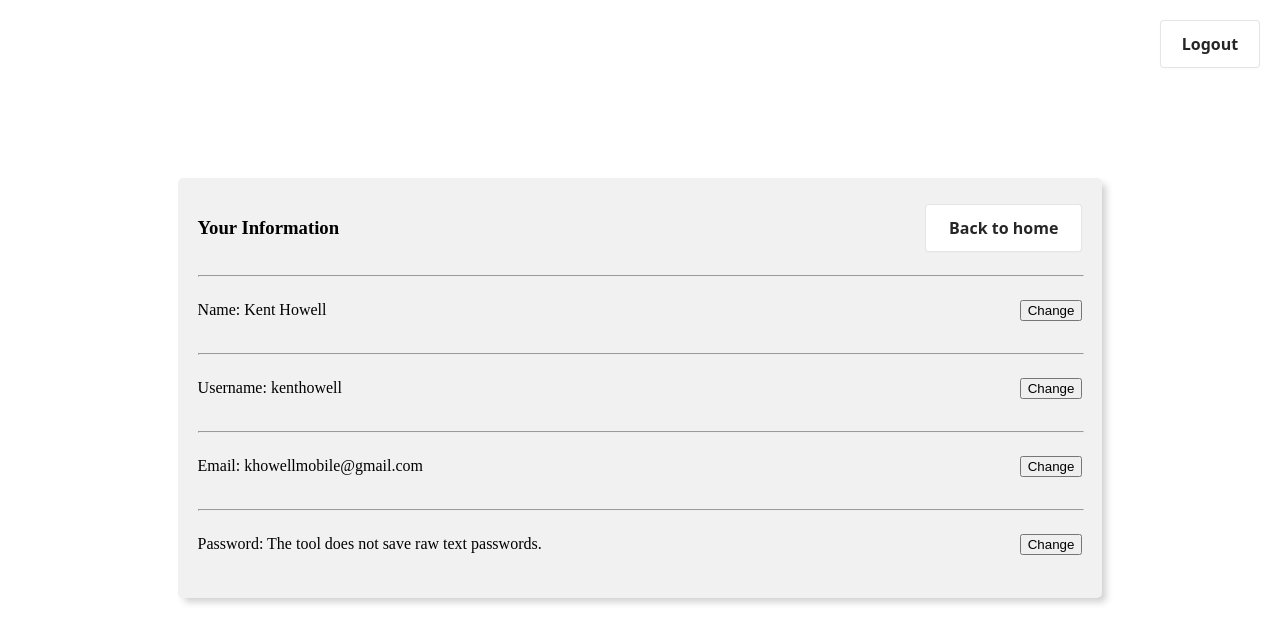
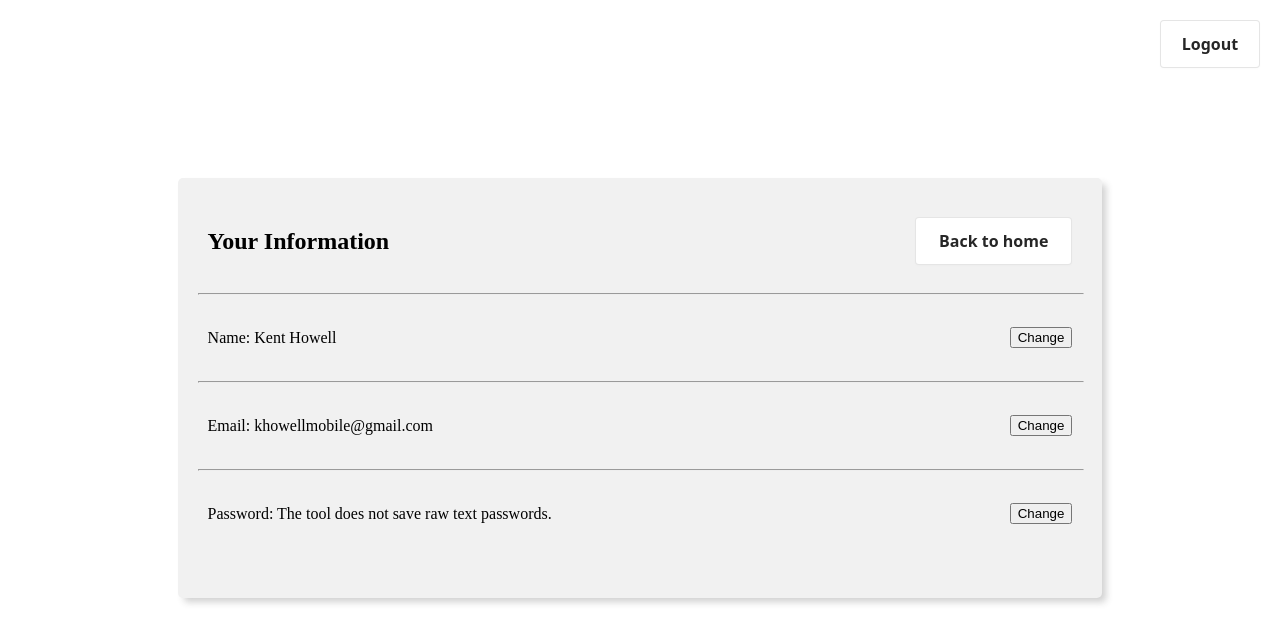
Before and after one commit to khowellmobile/practice-cs-tool, a Django app: page /change_account/ in a window 1280 px wide. Shown: the top 643 px of the page. Run offline with Django 4.2, Linux system fonts and the light colour scheme; a user stored in the database is signed in.

Commit message:
Updated change account style and js

```diff
--- a/cs_app/static/css/change_account_style.css
+++ b/cs_app/static/css/change_account_style.css
@@ -7,7 +7,7 @@
   display: flex;
   justify-content: space-between;
   align-items: center;
-  margin-bottom: 10px;
+  margin: 10px;
 }
 
 hr {
--- a/cs_app/static/css/create_account_style.css
+++ b/cs_app/static/css/create_account_style.css
@@ -26,5 +26,5 @@ form > button {
 }
 
 div.card-1 {
-  height: 70%;
+  height: 80%;
 }
--- a/cs_app/templates/change_account.html
+++ b/cs_app/templates/change_account.html
@@ -19,7 +19,7 @@
                 onclick="redirectTo('/logout/')">Logout</button>
             <div class="card-2">
                 <div class="row">
-                    <h3>Your Information</h3>
+                    <h2>Your Information</h2>
                     <button id="homeButton" class="button-3"
                         onclick="redirectTo('/home/')">Back to home</button>
                 </div>
@@ -37,11 +37,6 @@
                             onclick="submitForm('name')">Save</button>
                     </form>
                     <button onclick="toggleForm('name')">Change</button>
-                </div>
-                <hr>
-                <div class="row">
-                    <p>Username: {{ user.username }}</p>
-                    <button>Change</button>
                 </div>
                 <hr>
                 <div class="row">
--- a/cs_app/views.py
+++ b/cs_app/views.py
@@ -146,6 +146,7 @@ def update_email_view(request):
         user = request.user
 
         user.email = email
+        user.username = email
         user.save()
 
         return JsonResponse({"message": "Data received successfully"})
```
Also changed, not shown: db.sqlite3.
